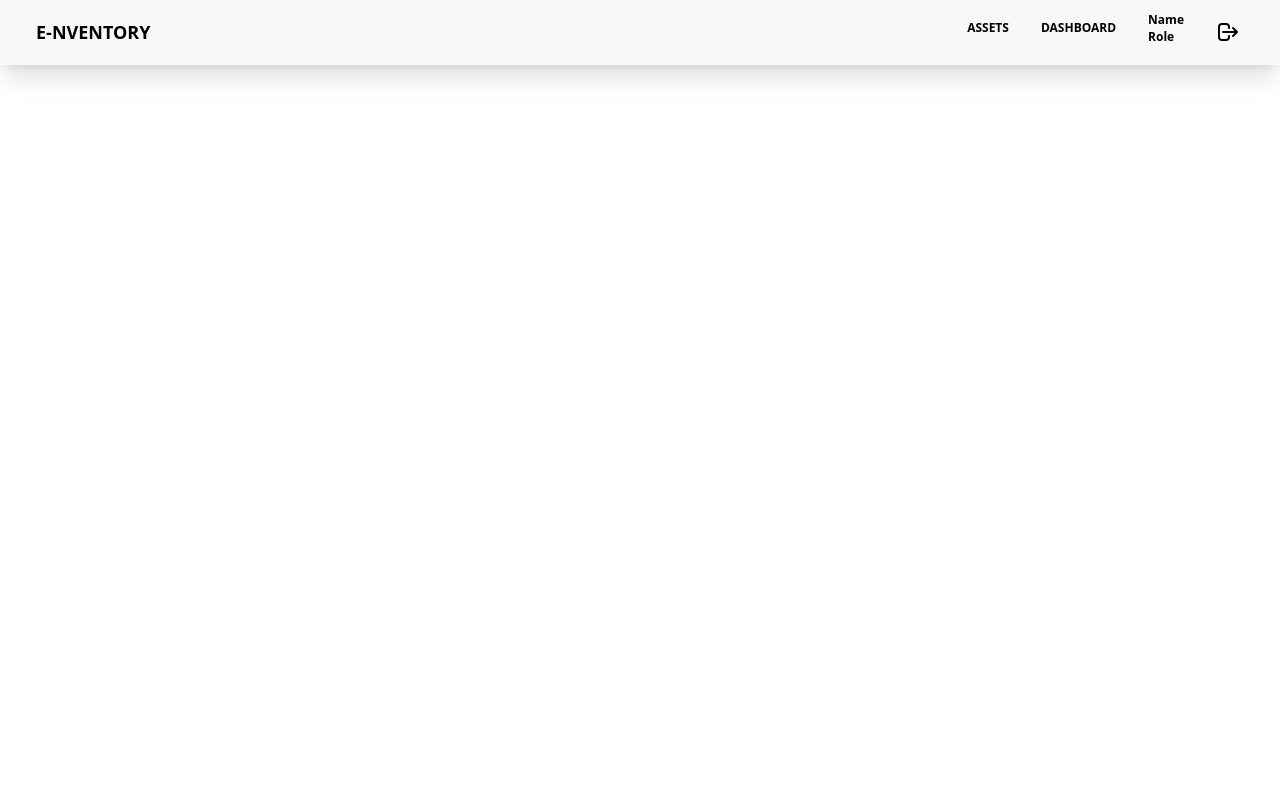
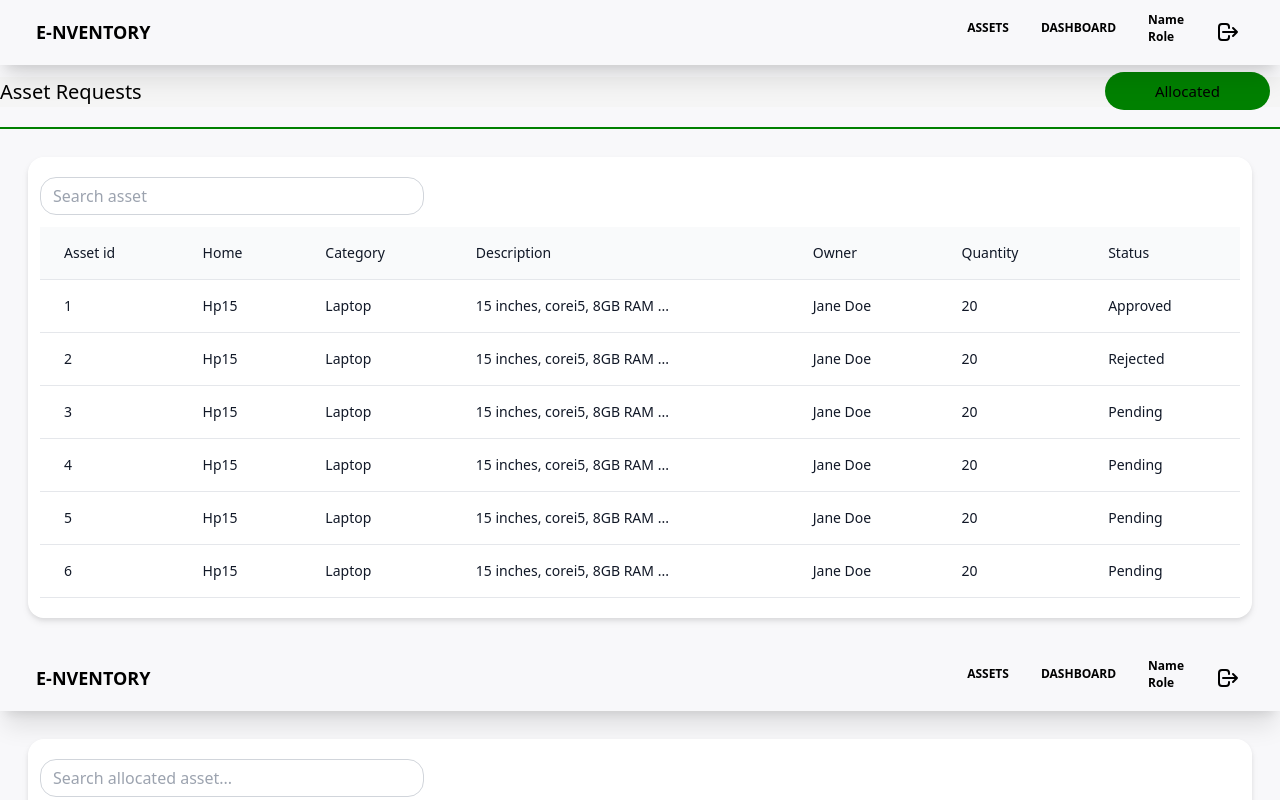
Before and after one commit to CKawara/Asset-management, a React (Create React App) app: page /allocated in a window 1280 px wide. Shown: the top 800 px of the page. Built offline with nearby package versions, Linux system fonts and the light colour scheme.

Commit message:
Route allocated button

```diff
--- a/src/App.js
+++ b/src/App.js
@@ -1,17 +1,22 @@
 import './App.css';
 import { BrowserRouter, Route, Routes} from "react-router-dom";
-import NavBar from './components/NavBar';
+//import NavBar from './components/NavBar';
 import Home from './components/Home';
 import Dashboard from './components/Dashboard';
+import UserDashboard from './components/User-Dashboard/UserDashboard';
+import AllocatedTable from './components/allocated';
 
 function App() {
   return (
     <BrowserRouter>
       <div className='App'>
-      <NavBar />
+
+      <UserDashboard />
+      <AllocatedTable/>
       <Routes>
         <Route path={'/home'}  element={<Home/>} exact/>
         <Route path={'/dashboard'} element={<Dashboard/>} />
+        <Route path={'/allocated'} element={<AllocatedTable/>} />
       </Routes>
       </div>
     </BrowserRouter>
--- /dev/null
+++ b/src/components/User-Dashboard/UserDashboard.js
@@ -0,0 +1,45 @@
+import React from "react";
+import { Link } from "react-router-dom";
+import styled from "styled-components";
+import NavBar from '../NavBar';
+import UserTable from './user_requests';
+
+function UserDashboard() {
+    return (
+      <>
+        <NavBar/>
+          <div className="Top">
+            <Title>
+              Asset Requests
+            </Title>
+            <Button><Link to='/allocated'>Allocated</Link></Button>
+          </div>
+        <Divider/>
+        <UserTable/>
+      </>
+        );
+}
+
+
+const Divider = styled.hr`
+  border: none;
+  border-bottom: 2px solid green;
+  margin: 20px 0;
+`;
+
+const Title = styled.h3`
+background: whitesmoke;
+font-size: 20px
+  `;
+
+const Button = styled.button`
+background: green;
+font-size: 15px;
+padding: 8px 50px;
+border-radius: 30px;
+margin-right: 10px;
+float: right;
+margin-top: -35px;
+  `;
+
+export default UserDashboard;
--- /dev/null
+++ b/src/components/User-Dashboard/user_requests.js
@@ -0,0 +1,196 @@
+import React from 'react'
+
+const UserTable = () => {
+  return (
+<div class="flex flex-col bg-white m-7 rounded-2xl drop-shadow-md p-3">
+  <div class="overflow-x-auto sm:-mx-6 lg:-mx-8">
+    <div class="py-2 inline-block min-w-full sm:px-6 lg:px-8">
+      <div class="overflow-x-auto">
+      <div class="flex justify-start">
+  <div class="mb-3 xl:w-96">
+    <input
+      type="search"
+      class="
+        form-control
+        block
+        w-full
+        px-3
+        py-1.5
+        text-base
+        font-normal
+        text-gray-700
+        bg-white bg-clip-padding
+        border border-solid border-gray-300
+        rounded-2xl
+        transition
+        ease-in-out
+        m-0
+        focus:text-gray-700 focus:bg-white focus:border-blue-600 focus:outline-none
+      "
+      id="search"
+      placeholder="Search asset"
+    />
+  </div>
+</div>
+        <table class="min-w-full">
+          <thead class="border-b bg-gray-50">
+            <tr>
+              <th scope="col" class="text-sm font-medium text-gray-900 px-6 py-4 text-left">
+                Asset id
+              </th>
+              <th scope="col" class="text-sm font-medium text-gray-900 px-6 py-4 text-left">
+                Home
+              </th>
+              <th scope="col" class="text-sm font-medium text-gray-900 px-6 py-4 text-left">
+                Category
+              </th>
+              <th scope="col" class="text-sm font-medium text-gray-900 px-6 py-4 text-left">
+                Description
+              </th>
+              <th scope="col" class="text-sm font-medium text-gray-900 px-6 py-4 text-left">
+                Owner
+              </th>
+              <th scope="col" class="text-sm font-medium text-gray-900 px-6 py-4 text-left">
+                Quantity
+              </th>
+              <th scope="col" class="text-sm font-medium text-gray-900 px-6 py-4 text-left">
+                Status
+              </th>
+            </tr>
+          </thead>
+          <tbody>
+            <tr class="border-b transition duration-300 ease-in-out hover:bg-gray-100">
+              <td class="px-6 py-4 whitespace-nowrap text-sm font-medium text-gray-900">1</td>
+              <td class="text-sm text-gray-900 font-light px-6 py-4 whitespace-nowrap">
+                Hp15
+              </td>
+              <td class="text-sm text-gray-900 font-light px-6 py-4 whitespace-nowrap">
+                Laptop
+              </td>
+              <td class="text-sm text-gray-900 font-light px-6 py-4 whitespace-nowrap">
+                15 inches, corei5, 8GB RAM ...
+              </td>
+              <td class="text-sm text-gray-900 font-light px-6 py-4 whitespace-nowrap">
+                Jane Doe
+              </td>
+              <td class="text-sm text-gray-900 font-light px-6 py-4 whitespace-nowrap">
+                20
+              </td>
+              <td class="text-sm text-gray-900 font-light px-6 py-4 whitespace-nowrap">
+                Approved
+              </td>
+            </tr>
+            <tr class="border-b transition duration-300 ease-in-out hover:bg-gray-100">
+              <td class="px-6 py-4 whitespace-nowrap text-sm font-medium text-gray-900">2</td>
+              <td class="text-sm text-gray-900 font-light px-6 py-4 whitespace-nowrap">
+                Hp15
+              </td>
+              <td class="text-sm text-gray-900 font-light px-6 py-4 whitespace-nowrap">
+                Laptop
+              </td>
+              <td class="text-sm text-gray-900 font-light px-6 py-4 whitespace-nowrap">
+                15 inches, corei5, 8GB RAM ...
+              </td>
+              <td class="text-sm text-gray-900 font-light px-6 py-4 whitespace-nowrap">
+                Jane Doe
+              </td>
+              <td class="text-sm text-gray-900 font-light px-6 py-4 whitespace-nowrap">
+                20
+              </td>
+              <td class="text-sm text-gray-900 font-light px-6 py-4 whitespace-nowrap">
+                Rejected
+              </td>
+            </tr>
+            <tr class="border-b transition duration-300 ease-in-out hover:bg-gray-100">
+              <td class="px-6 py-4 whitespace-nowrap text-sm font-medium text-gray-900">3</td>
+              <td class="text-sm text-gray-900 font-light px-6 py-4 whitespace-nowrap">
+                Hp15
+              </td>
+              <td class="text-sm text-gray-900 font-light px-6 py-4 whitespace-nowrap">
+                Laptop
+              </td>
+              <td class="text-sm text-gray-900 font-light px-6 py-4 whitespace-nowrap">
+                15 inches, corei5, 8GB RAM ...
+              </td>
+              <td class="text-sm text-gray-900 font-light px-6 py-4 whitespace-nowrap">
+                Jane Doe
+              </td>
+              <td class="text-sm text-gray-900 font-light px-6 py-4 whitespace-nowrap">
+                20
+              </td>
+              <td class="text-sm text-gray-900 font-light px-6 py-4 whitespace-nowrap">
+                Pending
+              </td>
+            </tr>
+            <tr class="border-b transition duration-300 ease-in-out hover:bg-gray-100">
+              <td class="px-6 py-4 whitespace-nowrap text-sm font-medium text-gray-900">4</td>
+              <td class="text-sm text-gray-900 font-light px-6 py-4 whitespace-nowrap">
+                Hp15
+              </td>
+              <td class="text-sm text-gray-900 font-light px-6 py-4 whitespace-nowrap">
+                Laptop
+              </td>
+              <td class="text-sm text-gray-900 font-light px-6 py-4 whitespace-nowrap">
+                15 inches, corei5, 8GB RAM ...
+              </td>
+              <td class="text-sm text-gray-900 font-light px-6 py-4 whitespace-nowrap">
+                Jane Doe
+              </td>
+              <td class="text-sm text-gray-900 font-light px-6 py-4 whitespace-nowrap">
+                20
+              </td>
+              <td class="text-sm text-gray-900 font-light px-6 py-4 whitespace-nowrap">
+                Pending
+              </td>
+            </tr>
+            <tr class="border-b transition duration-300 ease-in-out hover:bg-gray-100">
+              <td class="px-6 py-4 whitespace-nowrap text-sm font-medium text-gray-900">5</td>
+              <td class="text-sm text-gray-900 font-light px-6 py-4 whitespace-nowrap">
+                Hp15
+              </td>
+              <td class="text-sm text-gray-900 font-light px-6 py-4 whitespace-nowrap">
+                Laptop
+              </td>
+              <td class="text-sm text-gray-900 font-light px-6 py-4 whitespace-nowrap">
+                15 inches, corei5, 8GB RAM ...
+              </td>
+              <td class="text-sm text-gray-900 font-light px-6 py-4 whitespace-nowrap">
+                Jane Doe
+              </td>
+              <td class="text-sm text-gray-900 font-light px-6 py-4 whitespace-nowrap">
+                20
+              </td>
+              <td class="text-sm text-gray-900 font-light px-6 py-4 whitespace-nowrap">
+                Pending
+              </td>
+            </tr>
+            <tr class="border-b transition duration-300 ease-in-out hover:bg-gray-100">
+              <td class="px-6 py-4 whitespace-nowrap text-sm font-medium text-gray-900">6</td>
+              <td class="text-sm text-gray-900 font-light px-6 py-4 whitespace-nowrap">
+                Hp15
+              </td>
+              <td class="text-sm text-gray-900 font-light px-6 py-4 whitespace-nowrap">
+                Laptop
+              </td>
+              <td class="text-sm text-gray-900 font-light px-6 py-4 whitespace-nowrap">
+                15 inches, corei5, 8GB RAM ...
+              </td>
+              <td class="text-sm text-gray-900 font-light px-6 py-4 whitespace-nowrap">
+                Jane Doe
+              </td>
+              <td class="text-sm text-gray-900 font-light px-6 py-4 whitespace-nowrap">
+                20
+              </td>
+              <td class="text-sm text-gray-900 font-light px-6 py-4 whitespace-nowrap">
+                Pending
+              </td>
+            </tr>
+          </tbody>
+        </table>
+      </div>
+    </div>
+  </div>
+</div>  )
+}
+
+export default UserTable
--- a/src/components/allocated.js
+++ b/src/components/allocated.js
@@ -1,11 +1,11 @@
 import React from 'react';
-import NavBar from '../NavBar';
+import NavBar from './NavBar';
 
 const AllocatedTable = () => {
   return (
 
     <>
-    <NavBar/>
+<NavBar/>
 
 <div class="flex flex-col bg-white m-7 rounded-2xl drop-shadow-md p-3">
   <div class="overflow-x-auto sm:-mx-6 lg:-mx-8">
```
